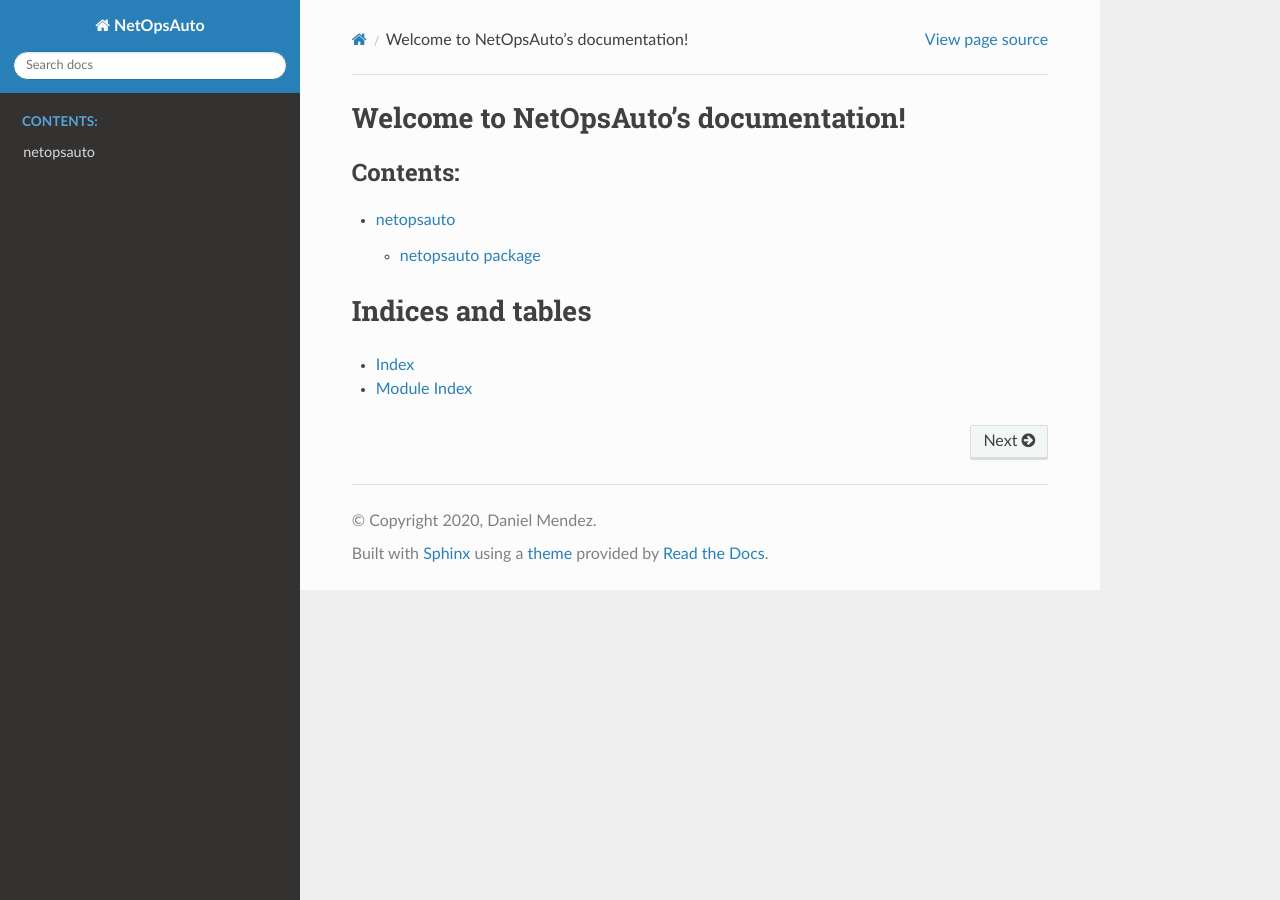
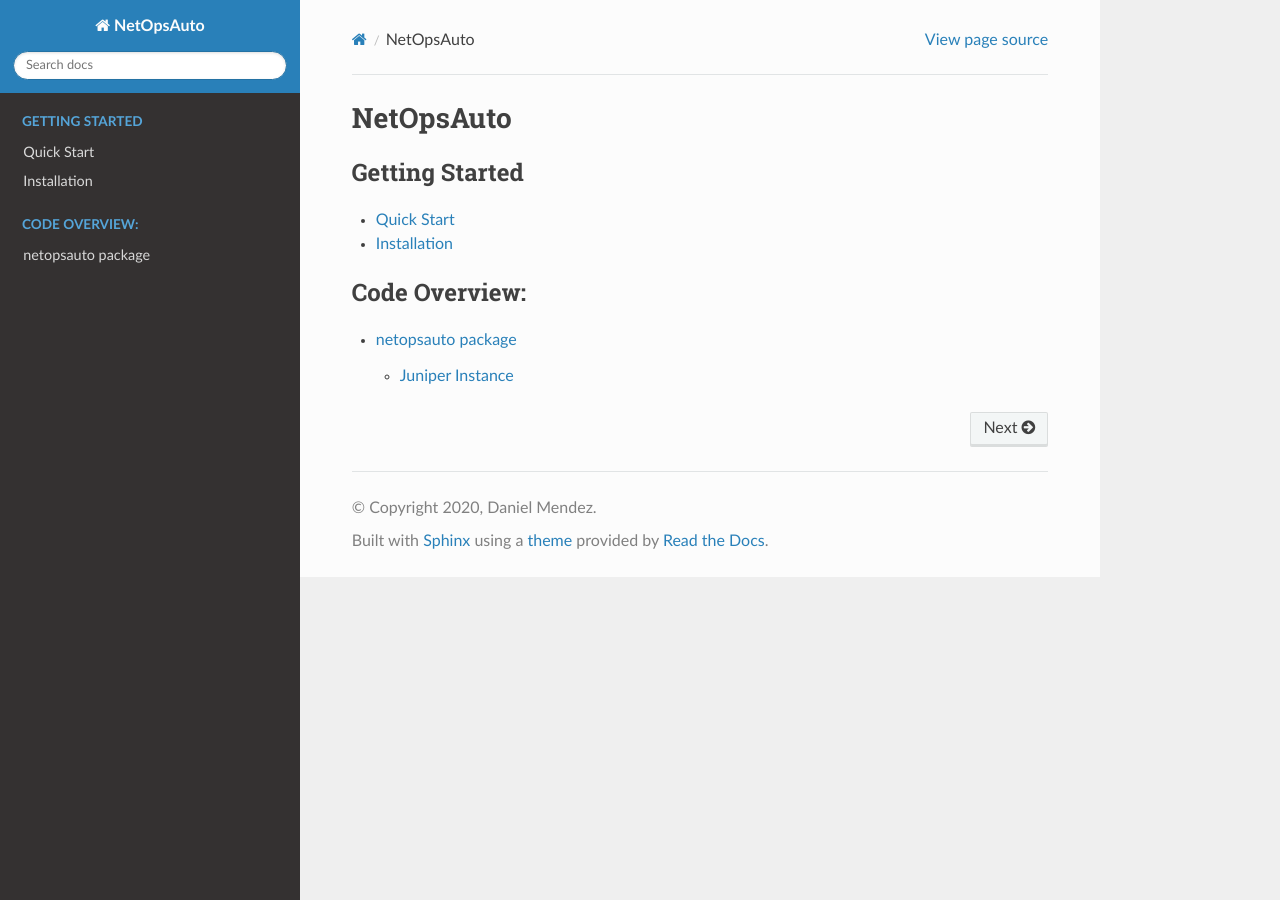
Before and after one commit to dmtx97/junipernetops, a Sphinx documentation site: the page built from docs/index.rst, in a window 1280 px wide. Built offline with Sphinx 7.4.7 and the Read the Docs theme 2.0.0, drawn with Linux system fonts in a browser that asks for light colours.

Commit message:
documentation formatting

```diff
--- /dev/null
+++ b/docs/getting_started/installation.rst
@@ -0,0 +1,5 @@
+Installation
+============
+
+.. toctree::
+   :maxdepth: 1
--- /dev/null
+++ b/docs/getting_started/quick_start.rst
@@ -0,0 +1,5 @@
+Quick Start
+===========
+
+.. toctree::
+   :maxdepth: 1
--- a/docs/index.rst
+++ b/docs/index.rst
@@ -3,19 +3,19 @@
    You can adapt this file completely to your liking, but it should at least
    contain the root `toctree` directive.
 
-Welcome to NetOpsAuto's documentation!
+NetOpsAuto
 ======================================
+
+.. _getting_started:
+.. toctree::
+   :maxdepth: 1
+   :caption: Getting Started
+
+   getting_started/quick_start
+   getting_started/installation
 
 .. toctree::
    :maxdepth: 2
-   :caption: Contents:
+   :caption: Code Overview:
 
-   modules
-
-
-
-Indices and tables
-==================
-
-* :ref:`genindex`
-* :ref:`modindex`
+   netopsauto
```
